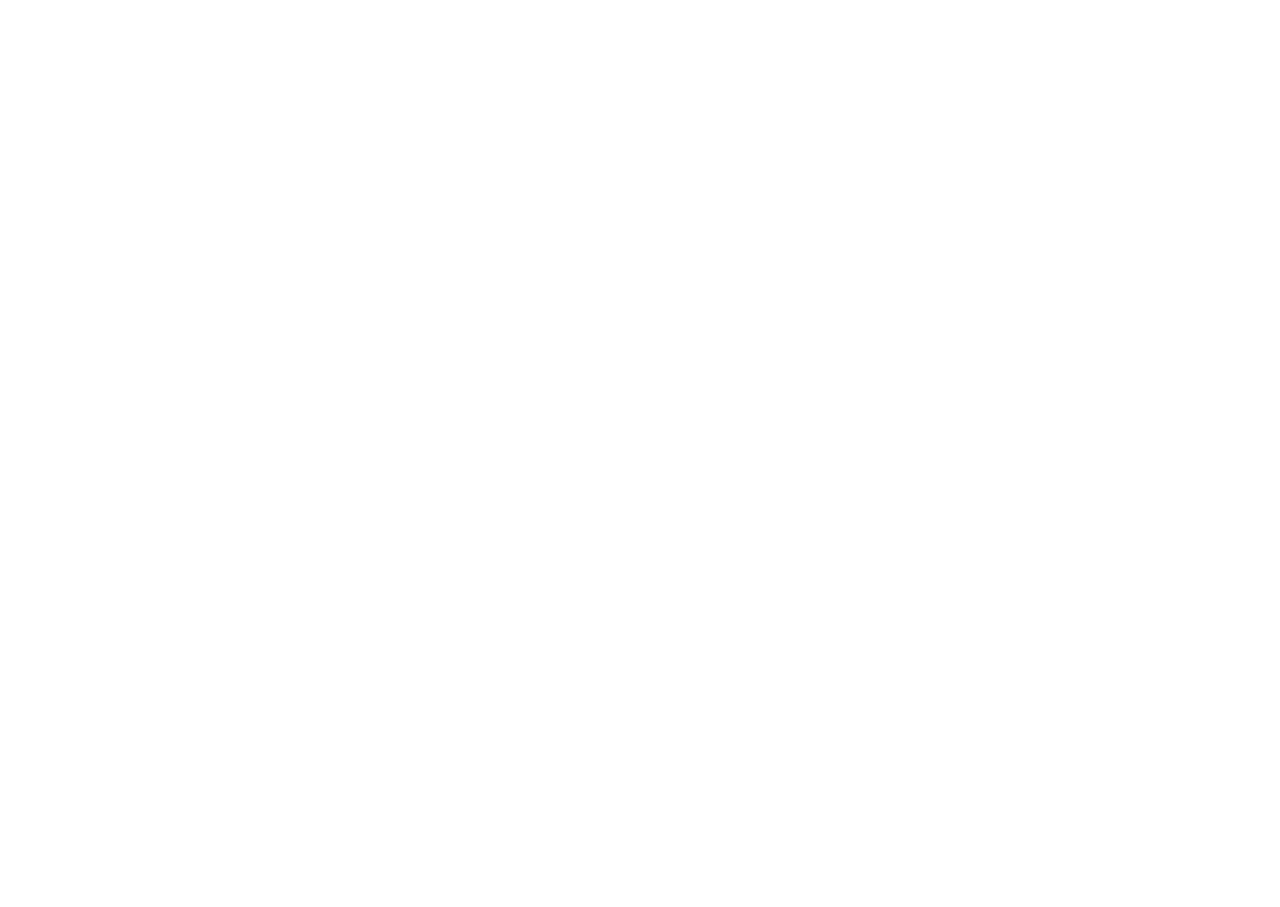
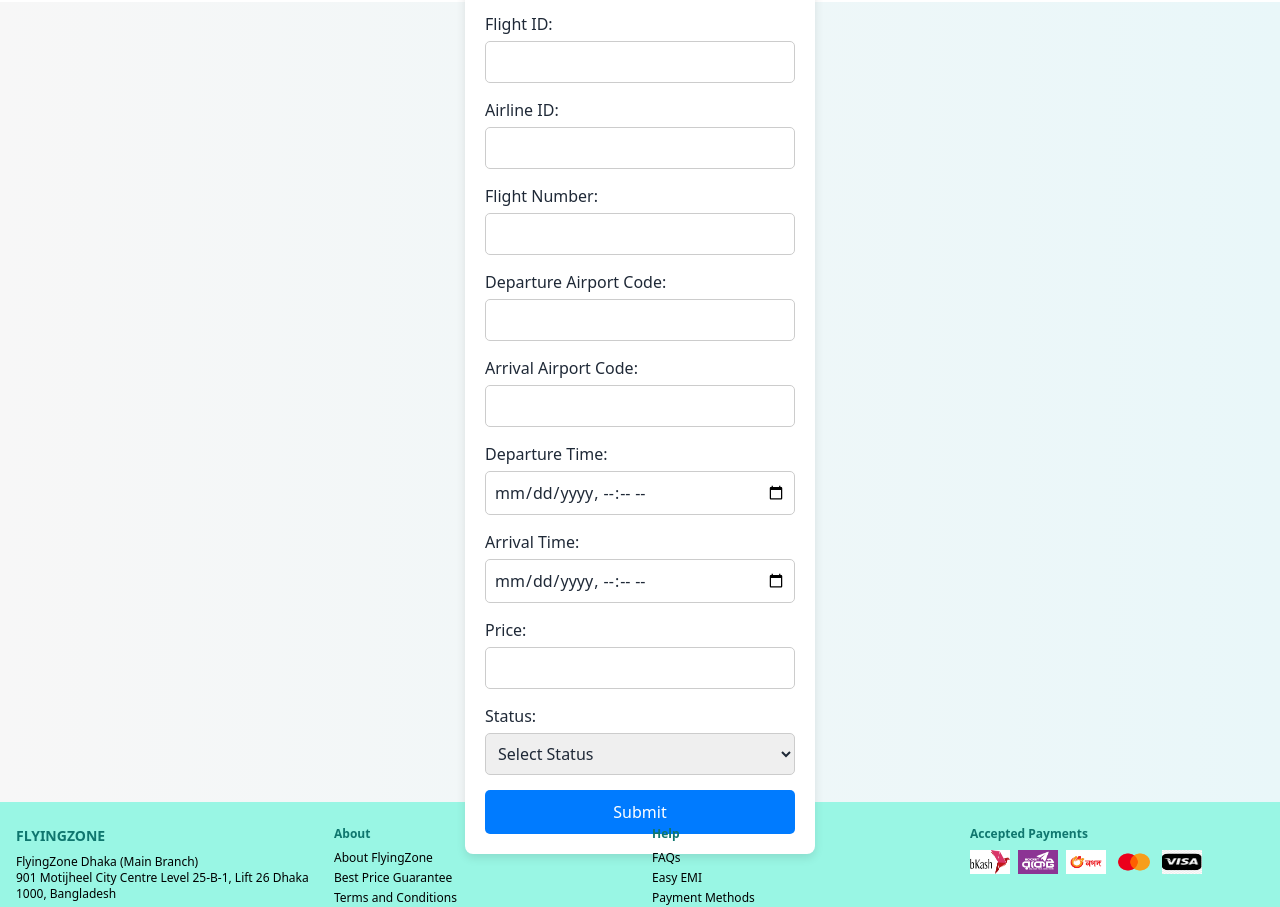
Before and after one commit to PrantaBaruaDev/travel_flight, a React (Vite) app: page /flight in a window 1280 px wide. Before the commit this address had no page. Shown: the part 294-1201 px from the top of the page. Before the commit the page ends 800 px from the top, so only its background shows below. Built offline with nearby package versions, Linux system fonts and the light colour scheme.

Commit message:
dashboard

```diff
--- /dev/null
+++ b/src/Admin/Flights.jsx
@@ -0,0 +1,248 @@
+import React, { useState } from "react";
+
+const Flights = () => {
+  const [formData, setFormData] = useState({
+    flight_id: "",
+    airline_id: "",
+    flight_number: "",
+    departure_airport_code: "",
+    arrival_airport_code: "",
+    departure_time: "",
+    arrival_time: "",
+    price: "",
+    status: "",
+  });
+
+  const handleChange = (e) => {
+    const { name, value } = e.target;
+
+    setFormData((prev) => ({
+      ...prev,
+      [name]: value,
+    }));
+  };
+console.log(formData);
+  const handleSubmit = (e) => {
+    e.preventDefault();
+    console.log("Form Data Submitted:", formData);
+  };
+
+  return (
+    <div
+      style={{
+        display: "flex",
+        alignItems: "center",
+        justifyContent: "center",
+        height: "100vh",
+        background: "linear-gradient(90deg, #f7f7f7, #e9f7f9)",
+      }}
+    >
+      <form
+        onSubmit={handleSubmit}
+        style={{
+          background: "#fff",
+          padding: "20px",
+          borderRadius: "8px",
+          boxShadow: "0px 4px 10px rgba(0, 0, 0, 0.1)",
+          width: "350px",
+        }}
+      >
+        <h3
+          style={{
+            textAlign: "center",
+            marginBottom: "15px",
+            fontSize: "18px",
+            fontWeight: "600",
+          }}
+        >
+          Flight Information
+        </h3>
+
+        <div style={{ marginBottom: "15px" }}>
+          <label style={{ display: "block", marginBottom: "5px" }}>Flight ID:</label>
+          <input
+            type="number"
+            name="flight_id"
+            value={formData.flight_id}
+            onChange={handleChange}
+            required
+            style={{
+              width: "100%",
+              padding: "8px",
+              border: "1px solid #ccc",
+              borderRadius: "5px",
+            }}
+          />
+        </div>
+
+        <div style={{ marginBottom: "15px" }}>
+          <label style={{ display: "block", marginBottom: "5px" }}>Airline ID:</label>
+          <input
+            type="number"
+            name="airline_id"
+            value={formData.airline_id}
+            onChange={handleChange}
+            required
+            style={{
+              width: "100%",
+              padding: "8px",
+              border: "1px solid #ccc",
+              borderRadius: "5px",
+            }}
+          />
+        </div>
+
+        <div style={{ marginBottom: "15px" }}>
+          <label style={{ display: "block", marginBottom: "5px" }}>Flight Number:</label>
+          <input
+            type="text"
+            name="flight_number"
+            value={formData.flight_number}
+            onChange={handleChange}
+            maxLength="20"
+            required
+            style={{
+              width: "100%",
+              padding: "8px",
+              border: "1px solid #ccc",
+              borderRadius: "5px",
+            }}
+          />
+        </div>
+
+        <div style={{ marginBottom: "15px" }}>
+          <label style={{ display: "block", marginBottom: "5px" }}>
+            Departure Airport Code:
+          </label>
+          <input
+            type="text"
+            name="departure_airport_code"
+            value={formData.departure_airport_code}
+            onChange={handleChange}
+            maxLength="3"
+            required
+            style={{
+              width: "100%",
+              padding: "8px",
+              border: "1px solid #ccc",
+              borderRadius: "5px",
+            }}
+          />
+        </div>
+
+        <div style={{ marginBottom: "15px" }}>
+          <label style={{ display: "block", marginBottom: "5px" }}>
+            Arrival Airport Code:
+          </label>
+          <input
+            type="text"
+            name="arrival_airport_code"
+            value={formData.arrival_airport_code}
+            onChange={handleChange}
+            maxLength="3"
+            required
+            style={{
+              width: "100%",
+              padding: "8px",
+              border: "1px solid #ccc",
+              borderRadius: "5px",
+            }}
+          />
+        </div>
+
+        <div style={{ marginBottom: "15px" }}>
+          <label style={{ display: "block", marginBottom: "5px" }}>Departure Time:</label>
+          <input
+            type="datetime-local"
+            name="departure_time"
+            value={formData.departure_time}
+            onChange={handleChange}
+            required
+            style={{
+              width: "100%",
+              padding: "8px",
+              border: "1px solid #ccc",
+              borderRadius: "5px",
+            }}
+          />
+        </div>
+
+        <div style={{ marginBottom: "15px" }}>
+          <label style={{ display: "block", marginBottom: "5px" }}>Arrival Time:</label>
+          <input
+            type="datetime-local"
+            name="arrival_time"
+            value={formData.arrival_time}
+            onChange={handleChange}
+            required
+            style={{
+              width: "100%",
+              padding: "8px",
+              border: "1px solid #ccc",
+              borderRadius: "5px",
+            }}
+          />
+        </div>
+
+        <div style={{ marginBottom: "15px" }}>
+          <label style={{ display: "block", marginBottom: "5px" }}>Price:</label>
+          <input
+            type="number"
+            name="price"
+            value={formData.price}
+            onChange={handleChange}
+            step="0.01"
+            required
+            style={{
+              width: "100%",
+              padding: "8px",
+              border: "1px solid #ccc",
+              borderRadius: "5px",
+            }}
+          />
+        </div>
+
+        <div style={{ marginBottom: "15px" }}>
+          <label style={{ display: "block", marginBottom: "5px" }}>Status:</label>
+          <select
+            name="status"
+            value={formData.status}
+            onChange={handleChange}
+            required
+            style={{
+              width: "100%",
+              padding: "8px",
+              border: "1px solid #ccc",
+              borderRadius: "5px",
+            }}
+          >
+            <option value="" disabled>
+              Select Status
+            </option>
+            <option value="scheduled">Scheduled</option>
+            <option value="delayed">Delayed</option>
+            <option value="canceled">Canceled</option>
+            <option value="completed">Completed</option>
+          </select>
+        </div>
+
+        <button
+          type="submit"
+          style={{
+            width: "100%",
+            padding: "10px",
+            backgroundColor: "#007BFF",
+            color: "#fff",
+            border: "none",
+            borderRadius: "5px",
+            cursor: "pointer",
+          }}
+        >
+          Submit
+        </button>
+      </form>
+    </div>
+  );
+};
+
+export default Flights;
--- a/src/components/Navbar.jsx
+++ b/src/components/Navbar.jsx
@@ -55,6 +55,9 @@
                     <li>
                         <Link to="/account">create account</Link>
                     </li>
+                    <li>
+                        <Link to="/flight">flights</Link>
+                    </li>
                 </ul>
             </nav>
         </div>
--- a/src/routers/AppRouter.jsx
+++ b/src/routers/AppRouter.jsx
@@ -11,6 +11,7 @@
 import Bookingsuccessful from '../page/Bookingsuccessful';
 import Payment from '../page/Payment';
 import Createaccount from '../page/Createaccount';
+import Flights from '../Admin/Flights';
 const AppRouter = () => {
     return (
         <BrowserRouter>
@@ -27,6 +28,7 @@
                     <Route path={"/travelerdetails"} element={<Travellerdetails />} />
                     <Route path={"/bookingsuccess"} element={<Bookingsuccessful />} />
                     <Route path={"/payment"} element={<Payment />} />
+                    <Route path={"/flight"} element={<Flights />} />
 
                 </Route>
             </Routes>
```
